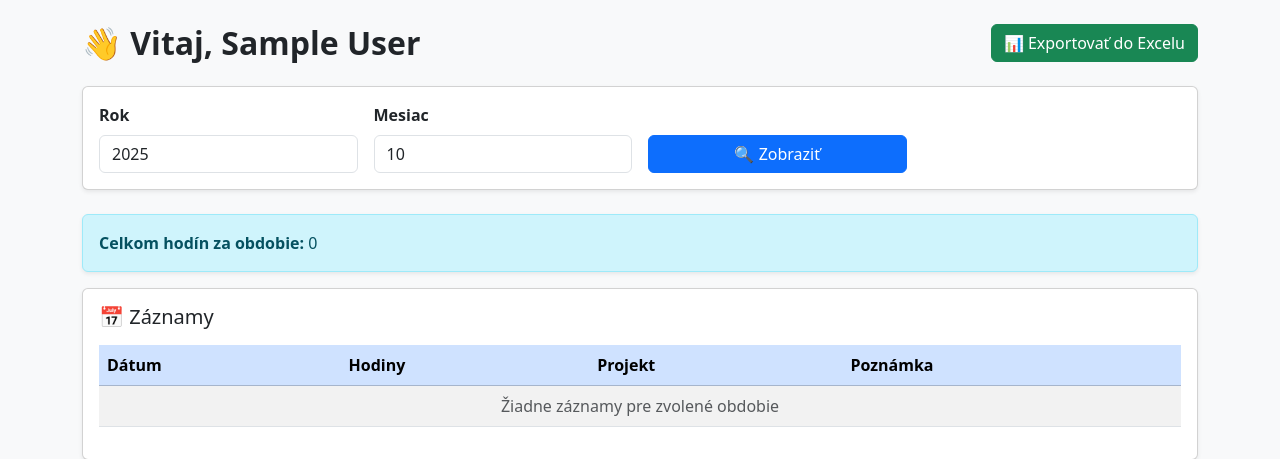
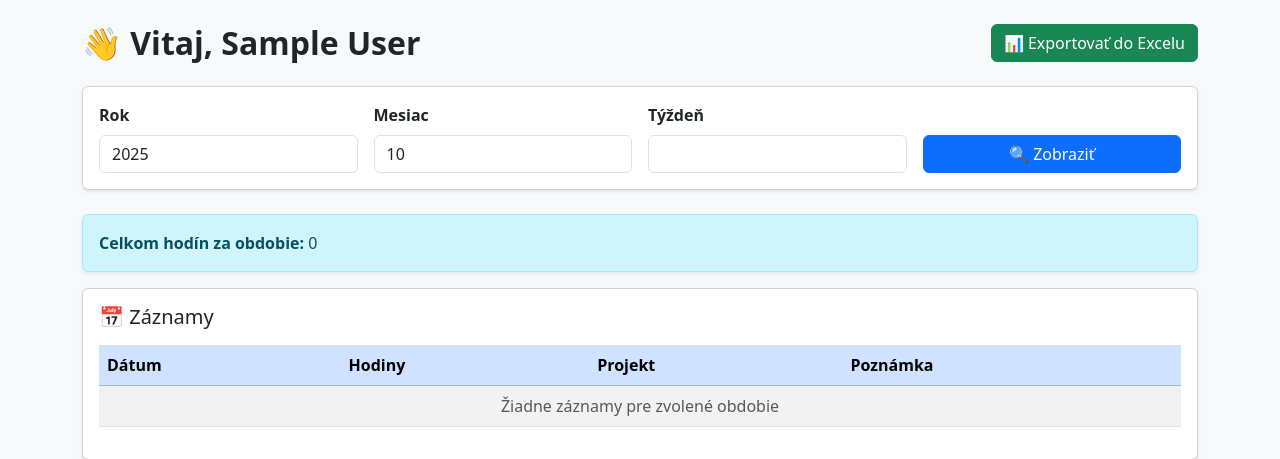
Before and after one commit to matejva/test, a Flask app: page /dashboard in a window 1280 px wide. Shown: the part 56-515 px from the top of the page. Run offline with Flask 3, Linux system fonts and the light colour scheme; the visitor is signed in with stand-in values (Sample User, id 1); data that the repository does not hold is empty.

Commit message:
Update dashboard.html

```diff
--- a/templates/dashboard.html
+++ b/templates/dashboard.html
@@ -18,6 +18,10 @@
       <div class="col-md-3">
         <label for="month" class="form-label fw-semibold">Mesiac</label>
         <input id="month" name="month" type="number" min="1" max="12" class="form-control" value="{{ month }}">
+      </div>
+       <div class="col-md-3">
+        <label for="week" class="form-label fw-semibold">Týždeň</label>
+        <input id="week" name="week" type="number" min="1" max="53" class="form-control" value="{{ week }}">
       </div>
       <div class="col-md-3">
         <button type="submit" class="btn btn-primary w-100 mt-2">
```
